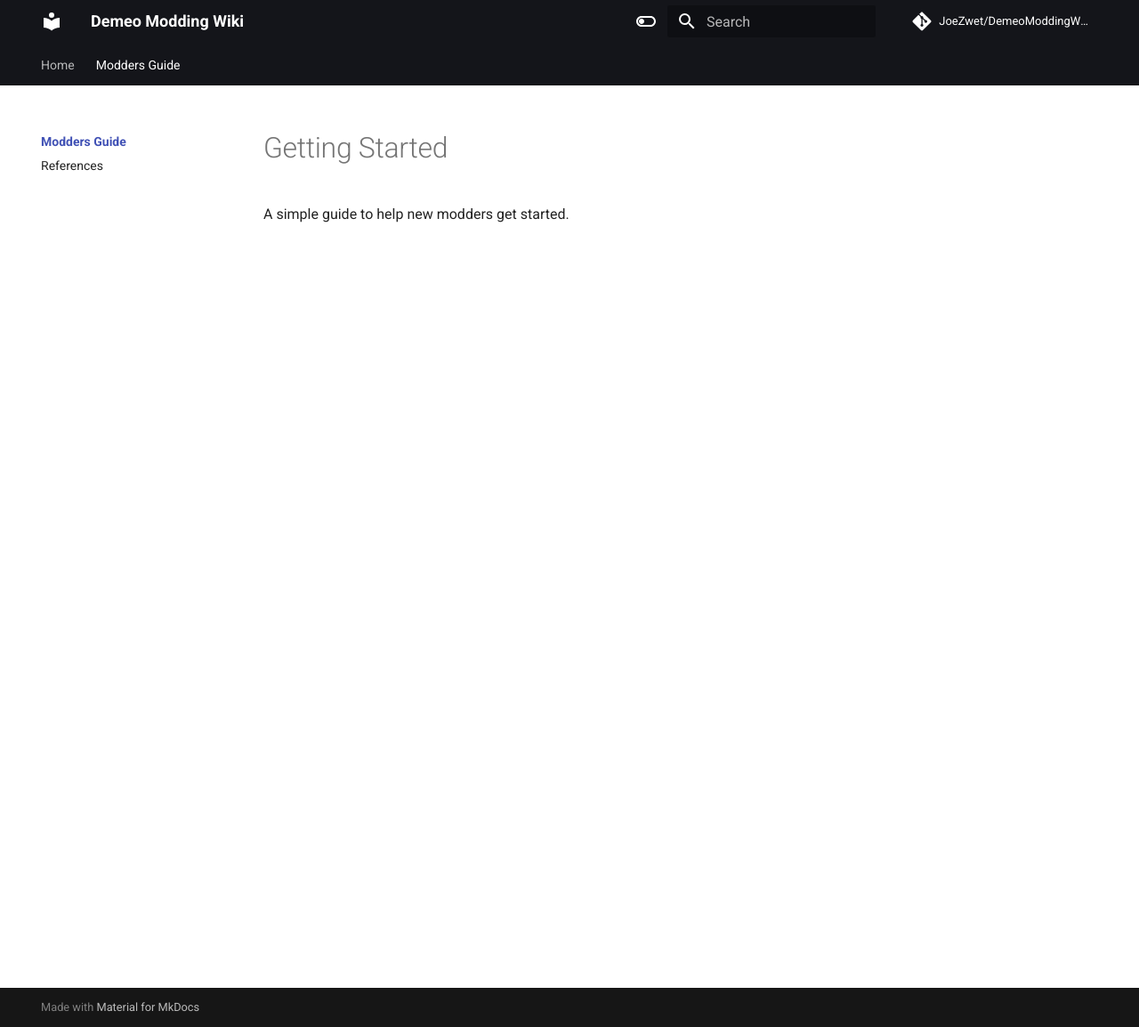
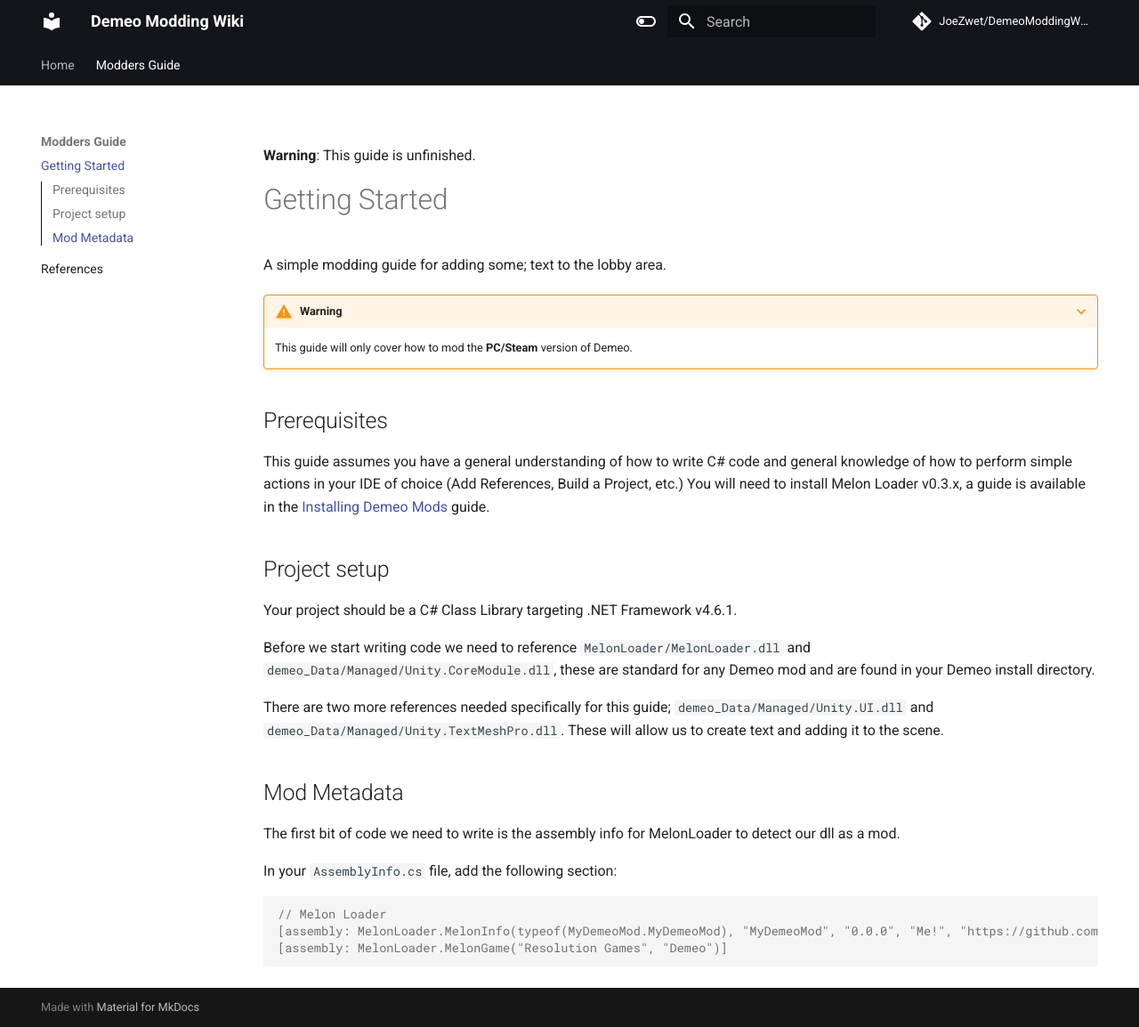
Before and after one commit to DemeoModdingGroup/wiki, an MkDocs documentation site: the page built from docs/modders-guide/getting-started.md, in a window 1280 px wide and 1154 px high. Shown: the whole window at 89% size. Built offline with MkDocs 1.6.1 and Material for MkDocs 9.7.7, drawn with Linux system fonts in a browser that asks for light colours; comment, search, counter and statistics services are not loaded.

Commit message:
feat: tidy up and start basic guide

````diff
--- /dev/null
+++ b/docs/modders-guide/getting-started.md
@@ -0,0 +1,29 @@
+**Warning**: This guide is unfinished.
+# Getting Started
+A simple modding guide for adding some; text to the lobby area.
+
+???+ warning
+    This guide will only cover how to mod the **PC/Steam** version of Demeo.
+
+## Prerequisites
+This guide assumes you have a general understanding of how to write C# code and general knowledge of how to perform simple actions in your IDE of choice (Add References, Build a Project, etc.)
+You will need to install Melon Loader v0.3.x, a guide is available in the [Installing Demeo Mods]() guide.
+
+
+## Project setup
+
+Your project should be a C# Class Library targeting .NET Framework v4.6.1.
+
+Before we start writing code we need to reference `MelonLoader/MelonLoader.dll` and `demeo_Data/Managed/Unity.CoreModule.dll`, these are standard for any Demeo mod and are found in your Demeo install directory.
+
+There are two more references needed specifically for this guide; `demeo_Data/Managed/Unity.UI.dll` and `demeo_Data/Managed/Unity.TextMeshPro.dll`. These will allow us to create text and adding it to the scene.
+
+## Mod Metadata
+The first bit of code we need to write is the assembly info for MelonLoader to detect our dll as a mod.
+
+In your `AssemblyInfo.cs` file, add the following section:
+```csharp
+// Melon Loader
+[assembly: MelonLoader.MelonInfo(typeof(MyDemeoMod.MyDemeoMod), "MyDemeoMod", "0.0.0", "Me!", "https://github.com/Me/MyDemeoMod")]
+[assembly: MelonLoader.MelonGame("Resolution Games", "Demeo")]
+```
--- a/docs/modders-guide/getting-started/index.md
+++ /dev/null
@@ -1,2 +0,0 @@
-# Getting Started
-A simple guide to help new modders get started.
--- a/mkdocs.yml
+++ b/mkdocs.yml
@@ -7,8 +7,8 @@
   - Home:
     - Demeo Modding Wiki: index.md
   - Modders Guide:
-    - Getting Started: modders-guide/getting-started/index.md
-    - References: modders-guide/references/index.md
+    - Getting Started: modders-guide/getting-started.md
+    - References: modders-guide/references.md
 
 theme:
   name: material
````
Also changed, not shown: docs/index.md (+1 -0 lines), docs/modders-guide/references.md (renamed from docs/modders-guide/references/index.md).
